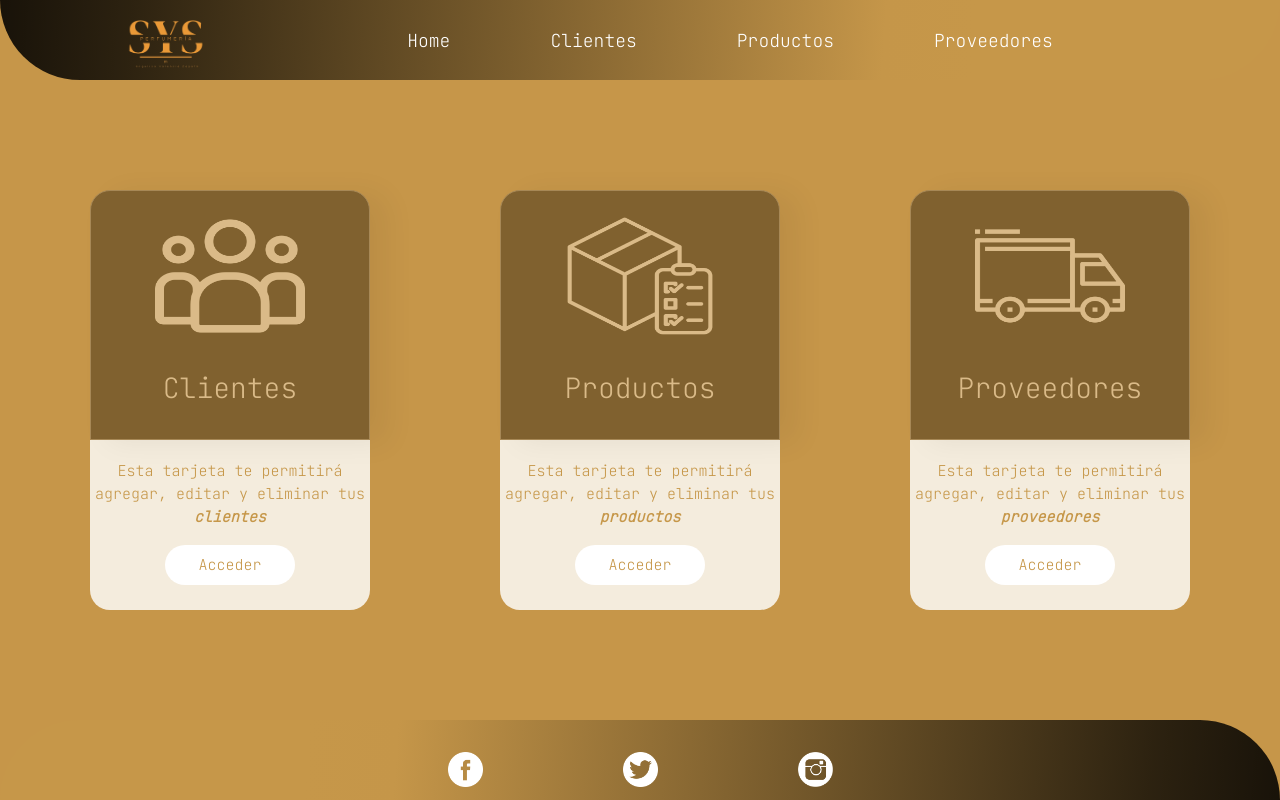
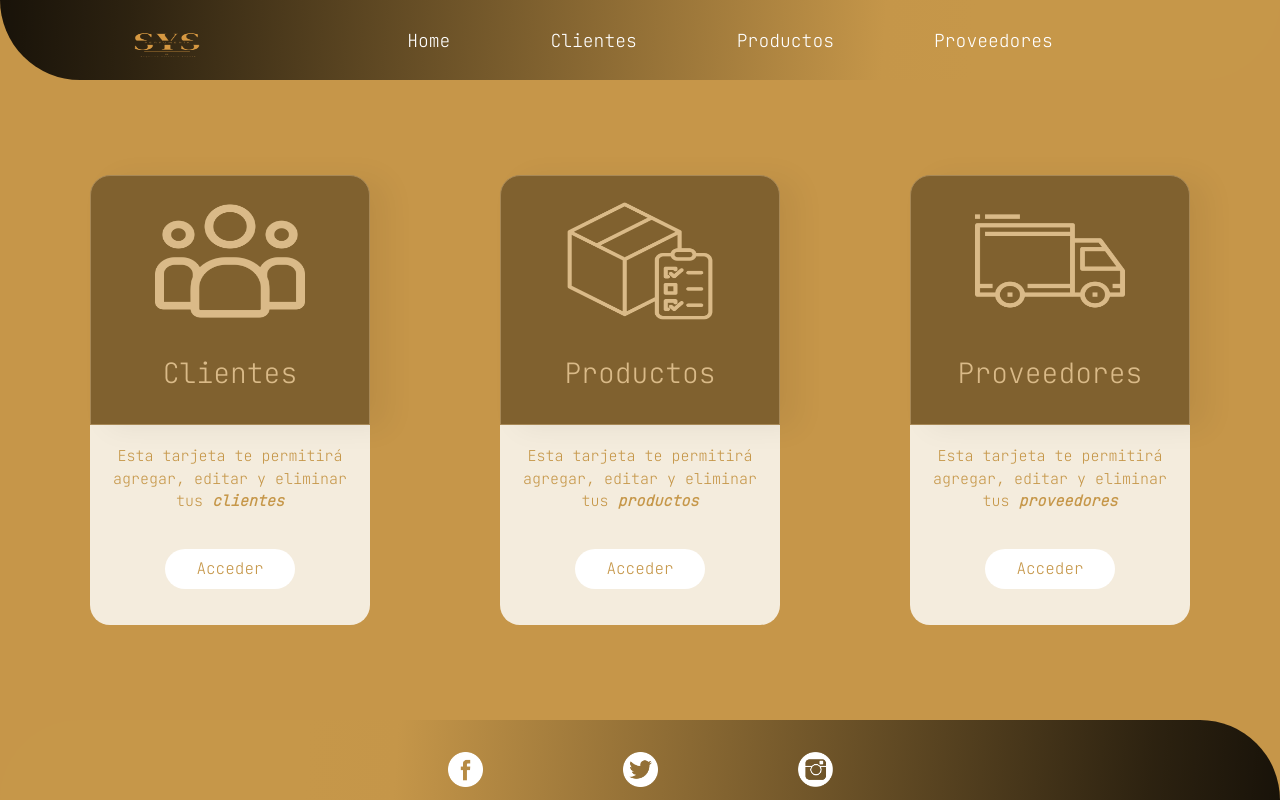
Before and after one commit to jhohan-val/Empresas_SYS, a React (Vite) app in the folder front-sys/: page / in a window 1280 px wide. Built offline with nearby package versions, Linux system fonts and the light colour scheme.

Commit message:
Se arreglan textos y botones de las cards en vista principal

```diff
--- a/front-sys/src/components/Helpers/imagenes/LogoHeader.jsx
+++ b/front-sys/src/components/Helpers/imagenes/LogoHeader.jsx
@@ -1,4 +1,4 @@
-import logoheader from '../../../../public/logo.png'
+import logoheader from '../../../../public/logo-2.png'
 
 const LogoHeader =() => {
     return(
--- a/front-sys/src/index.css
+++ b/front-sys/src/index.css
@@ -122,16 +122,17 @@ a:active {
 .texto-clientes,
 .texto-productos, .texto-proveedores {
   width: 280px;
-  height: 170px;
+  height: 200px;
   background-color: rgba(255, 255, 255, 0.817);
   border-radius: 0px 0px 20px 20px;
   display: flex;
   flex-direction: column;
   text-align: center;
-  align-items: center;
-  padding-top: 20px;
+}
+
+p{
+  padding: 20px;
   color: #c69749;
-  font: normal normal normal 18px/23px JetBrains Mono;
   font-size: 15px;
 }
 
```
Also changed, not shown: front-sys/public/logo-2.png (added).
